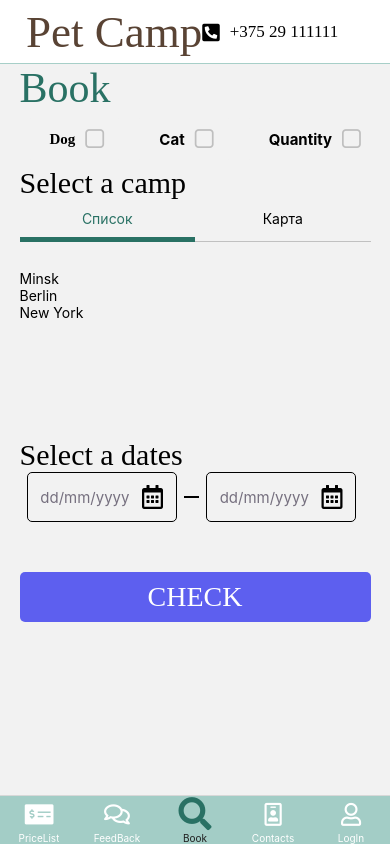
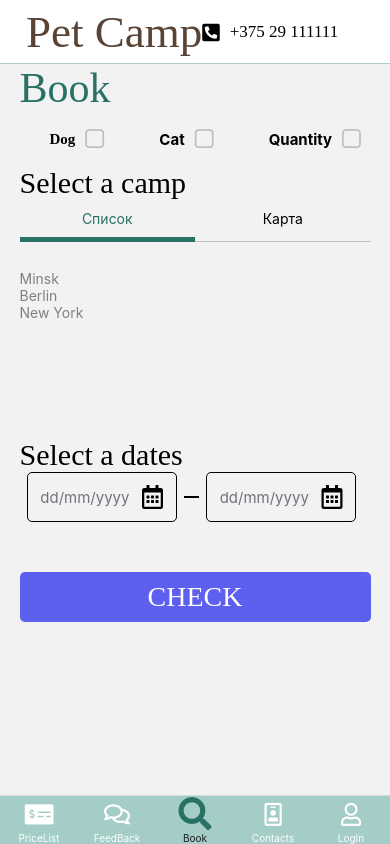
Before and after one commit to MBrodo/PetCampApp, a React Native app: screen /Book in a window 390 px wide. Built offline with nearby package versions, Linux system fonts and the light colour scheme.

Commit message:
fixed: files structures, map list focus, tab icons

```diff
--- a/package.json
+++ b/package.json
@@ -11,6 +11,7 @@
   },
   "dependencies": {
     "@react-native-async-storage/async-storage": "^1.15.9",
+    "@react-native-community/datetimepicker": "^3.5.2",
     "@react-navigation/bottom-tabs": "^6.0.7",
     "@react-navigation/material-bottom-tabs": "^6.0.7",
     "@react-navigation/native": "^6.0.4",
@@ -34,7 +35,6 @@
     "@babel/runtime": "^7.12.5",
     "@react-native-community/eslint-config": "^2.0.0",
     "babel-jest": "^26.6.3",
-    "eslint": "7.14.0",
     "jest": "^26.6.3",
     "metro-react-native-babel-preset": "^0.66.2",
     "react-test-renderer": "17.0.2"
--- a/react-native.config.js
+++ b/react-native.config.js
@@ -1,3 +1,3 @@
 module.exports = {
-  assets: ['./src/assets/fonts']
+  assets: ['./src/assets/fonts'],
 }
--- a/src/components/book/Map.js
+++ b/src/components/book/Map.js
@@ -4,6 +4,7 @@ import {
   View,
   TouchableOpacity,
   FlatList,
+  VirtualizedList
 } from 'react-native';
 
 import {styles} from './styles'
@@ -29,10 +30,12 @@ export const Map = () => {
   }
 
   const [city, setCity] = useState([
-    {city: 'Minsk', latitude: 53.88852210035737, longitude: 27.544550058168248},
-    {city: 'Berlin', latitude: 52.520008, longitude: 13.404954},
-    {city: 'New York', latitude: 40.730610, longitude: -73.935242},
+    {city: 'Minsk', latitude: 53.88852210035737, longitude: 27.544550058168248, key: 1},
+    {city: 'Berlin', latitude: 52.520008, longitude: 13.404954, key: 2},
+    {city: 'New York', latitude: 40.730610, longitude: -73.935242, key: 3},
   ])
+
+  const [country, setCountry] = useState(false)
 
   return (
           <View>
@@ -74,11 +77,13 @@ export const Map = () => {
                     <View>
                       <FlatList style={styles.bodyCountryList} data={city} renderItem={({item}) => (
                         <View>
-                          <TouchableOpacity onPress={() => {
-                            setLatitude(item.latitude)
-                            setLongitude(item.longitude)
+                          <TouchableOpacity
+                            onPress={() => {
+                              setCountry(item.key)
+                              setLatitude(item.latitude)
+                              setLongitude(item.longitude)
                           }}>
-                            <Text>{item.city}</Text>
+                            <Text style={item.key === country ? styles.countryActive : styles.countryInactive}>{item.city}</Text>
                           </TouchableOpacity>
                         </View>
                       )} />
--- a/src/components/book/styles.js
+++ b/src/components/book/styles.js
@@ -70,6 +70,12 @@ export const styles = StyleSheet.create({
     width: '100%',
     height: 140,
   },
+  countryActive: {
+    color: '#297164',
+  },
+  countryInactive: {
+    color: 'gray',
+  },
   mainDateContainer: {
     flexDirection: 'row',
     justifyContent: 'space-evenly',
--- a/src/screens/Navigation.js
+++ b/src/screens/Navigation.js
@@ -2,9 +2,9 @@ import React from 'react';
 
 import { createBottomTabNavigator } from '@react-navigation/bottom-tabs';
 
-import FontAwesome5  from 'react-native-vector-icons/dist/FontAwesome5';
+import Icon  from 'react-native-vector-icons/dist/FontAwesome5';
 
-import {Book} from '../components/book/Book'
+import {Book} from './Book'
 import {PriceList} from '../components/PriceList'
 import {LogIn} from '../components/LogIn'
 import {FeedBack} from '../components/FeedBack'
@@ -13,10 +13,8 @@ import {Contacts} from '../components/Contacts'
 const Tab = createBottomTabNavigator();
 
 export function Navigation() {
-  return (
-      <Tab.Navigator
-        initialRouteName="Book"
-          screenOptions={({ route }) => ({
+
+  const tabBarOptions = ({ route }) => ({
     headerShown: false,
     tabBarActiveTintColor: "rgb(31, 31, 31)",
     tabBarInactiveTintColor: "white",
@@ -50,14 +48,19 @@ export function Navigation() {
       }
 
       return (
-                <FontAwesome5
+        <Icon
           name={iconName}
           size={size}
           color={color}
         />
       )
     }
-          })}
+  })
+
+  return (
+      <Tab.Navigator
+        initialRouteName="Book"
+          screenOptions={tabBarOptions}
         >
         <Tab.Screen name="PriceList" component={PriceList} />
         <Tab.Screen name="FeedBack" component={FeedBack} />
```
Also changed, not shown: src/components/Home/Home.js (+17 -13 lines), src/screens/Book.js (renamed from src/components/book/Book.js, +4 -4 lines), 3 other files (tests, documents, lock files or other folders). Lines whose indentation alone changed are shown as unchanged.
